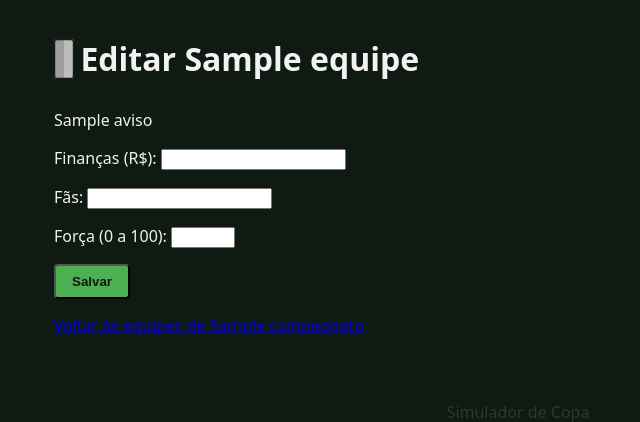
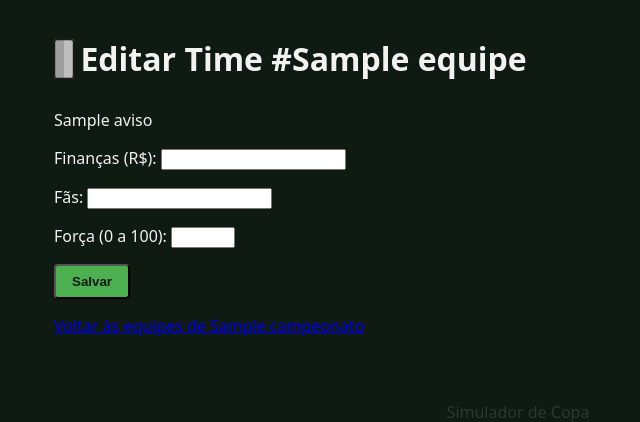
Before and after one commit to caioeichemberguedev/treinando-python, a FastAPI app: template web/templates/equipes_editar.html in a window 1280 px wide. Shown: the part 54-476 px from the top of the page, without its empty margins (122-762 px from the left). Run offline with FastAPI, Linux system fonts and the light colour scheme; the template is opened without the code that fills it: most values are stand-ins (such as "Sample title", 1, 10 or a date in 2020).

Commit message:
feat(web): telas de equipes e saves mostram o nome do catalogo [ID-008-T6]

```diff
--- a/web/templates/equipes_campeonato.html
+++ b/web/templates/equipes_campeonato.html
@@ -21,7 +21,7 @@
         <tbody>
         {% for time in times %}
             <tr>
-                <td><span class="time">{{ escudo(time, 20) }}{{ time.nome }}</span></td>
+                <td><span class="time">{{ escudo(time, 20) }}{{ nome_time(time) }}</span></td>
                 <td>R$ {{ "{:,}".format(time.financas) }}</td>
                 <td>{{ "{:,}".format(time.fas) }}</td>
                 <td>{{ time.forca }}/100</td>
--- a/web/templates/equipes_editar.html
+++ b/web/templates/equipes_editar.html
@@ -1,9 +1,9 @@
 {% extends "base.html" %}
 
-{% block titulo %}Editar {{ equipe.nome }} — Jogo de Futebol{% endblock %}
+{% block titulo %}Editar {{ nome_time(equipe) }} — Jogo de Futebol{% endblock %}
 
 {% block conteudo %}
-    <h1><span class="time">{{ escudo(equipe, 40) }}Editar {{ equipe.nome }}</span></h1>
+    <h1><span class="time">{{ escudo(equipe, 40) }}Editar {{ nome_time(equipe) }}</span></h1>
 
     <p>{{ aviso }}</p>
 
--- a/web/templates/saves.html
+++ b/web/templates/saves.html
@@ -23,7 +23,7 @@
             {% for save in saves %}
                 <tr>
                     <td>{{ save.nome }}</td>
-                    <td><span class="time">{{ escudo(save.time_escolhido, 20) }}{{ save.time_escolhido }}</span></td>
+                    <td><span class="time">{{ escudo(save.time_escolhido, 20) }}{{ nome_time(save.time_escolhido) }}</span></td>
                     <td>{{ save.campeonato }}</td>
                     <td>{{ save.temporada }}</td>
                     <td>
```
Also changed, not shown: tests/web/test_equipes.py (+43 -0 lines), tests/web/test_saves.py (+16 -0 lines).
